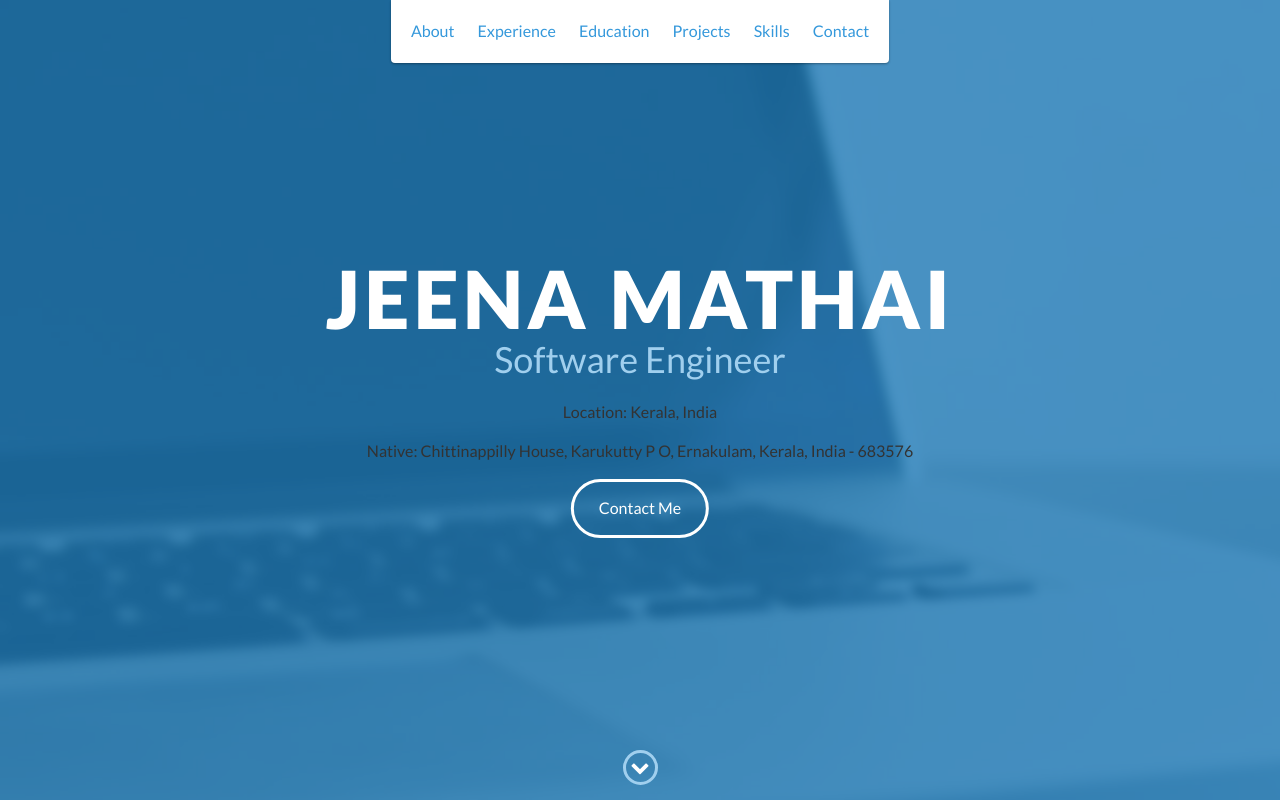
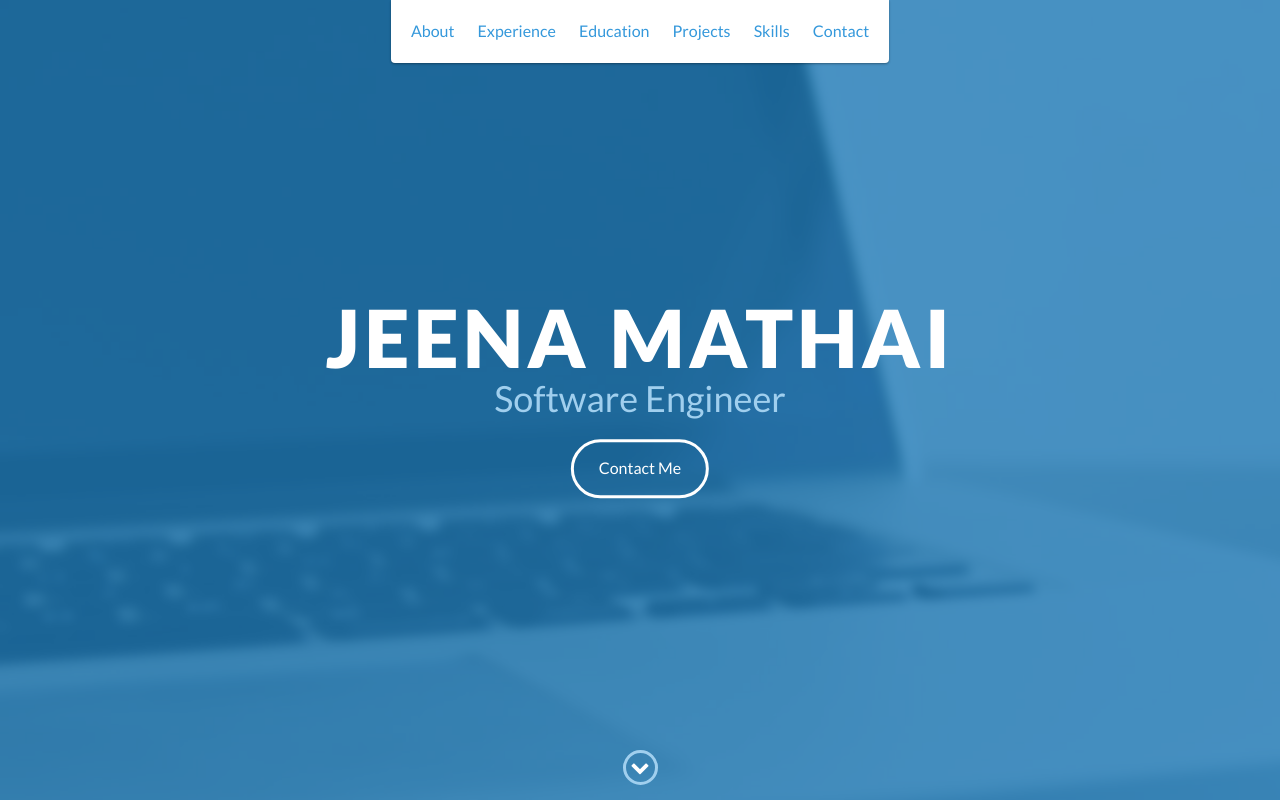
Before and after one commit to jeenajeena/portfolio, a website: page index.html in a window 1280 px wide. Shown: the top 800 px of the page. Drawn offline with nearby package versions, Linux system fonts and the light colour scheme.

Commit message:
Update index.html

```diff
--- a/index.html
+++ b/index.html
@@ -36,8 +36,6 @@
         <div id="lead-content">
             <h1>Jeena Mathai</h1>
             <h2>Software Engineer</h2>
-            <p>Location: Kerala, India</p>
-            <p>Native: Chittinappilly House, Karukutty P O, Ernakulam, Kerala, India - 683576</p>
             <a href="#contact" class="btn-rounded-white">Contact Me</a>
         </div>
         <div id="lead-overlay"></div>
```
